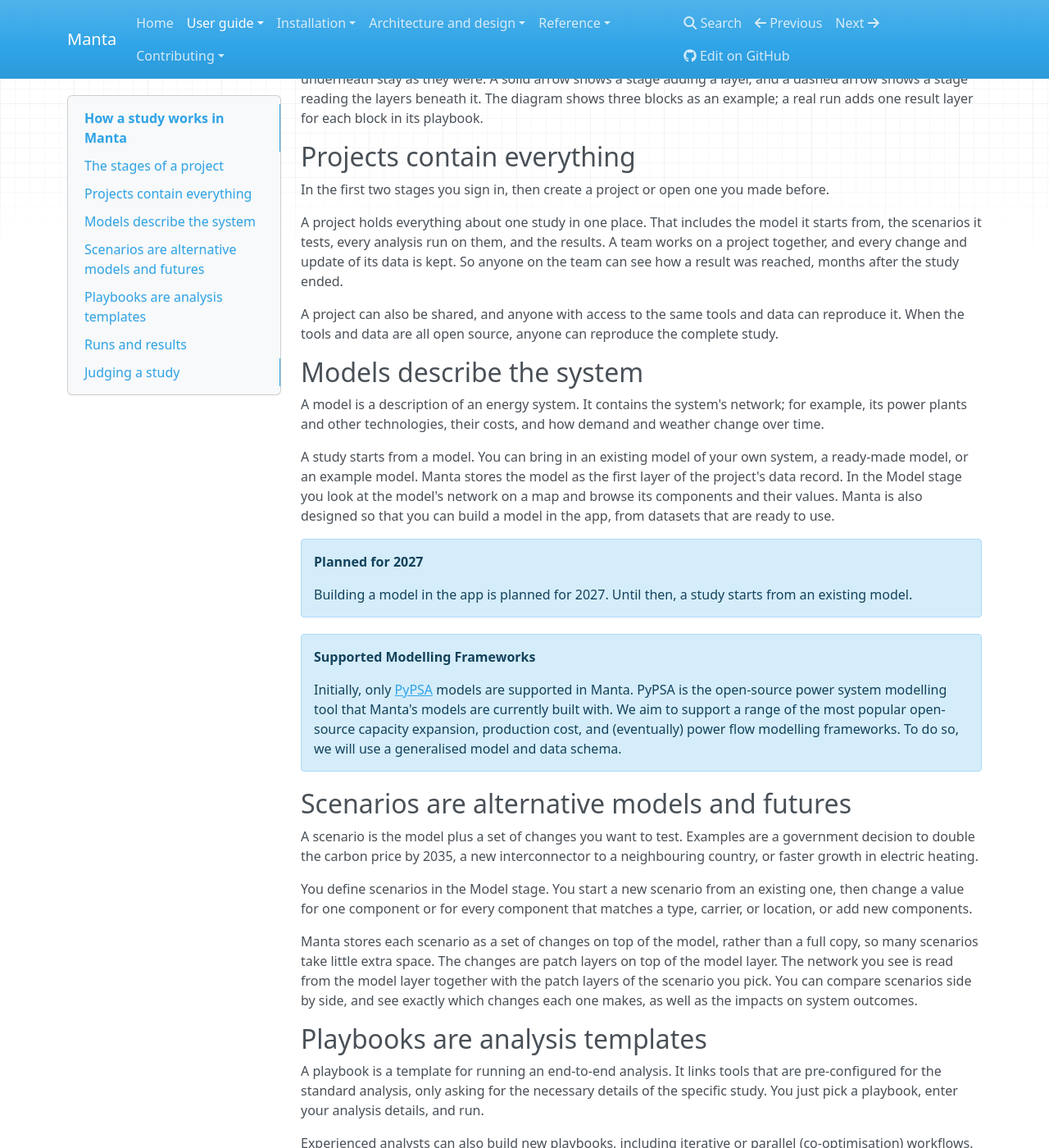
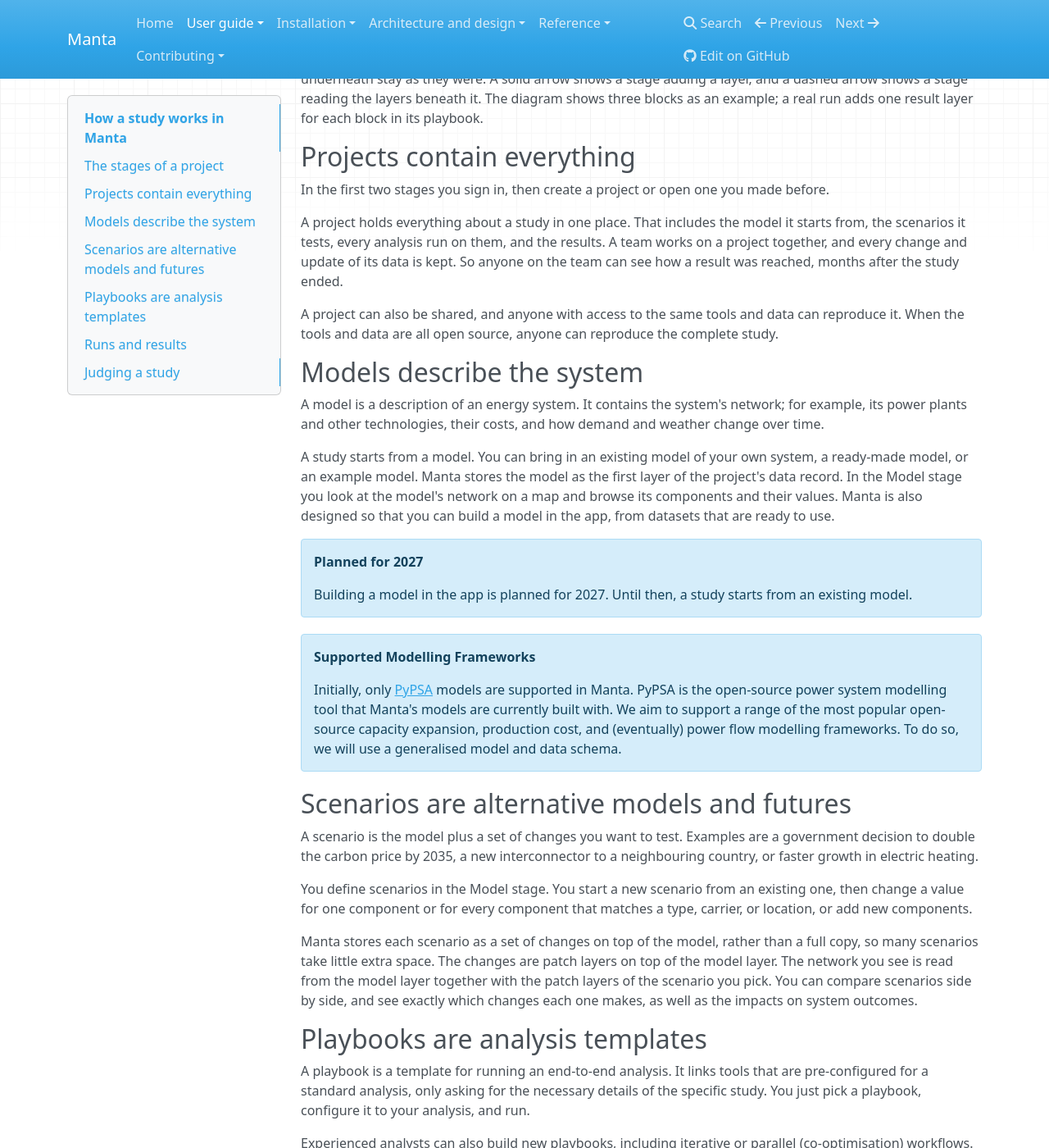
Before and after one commit to manta-plan/manta, an MkDocs documentation site: the page built from docs/user-guide/how-a-study-works.md, in a window 1280 px wide and 1400 px high, scrolled down 766 px. Shown: the whole window at 82% size. Built offline with MkDocs 1.6.1, drawn with Linux system fonts in a browser that asks for light colours; nearby versions of some CDN libraries.

Commit message:
Minor fixes in response to #310 review comments
Signed-off-by: Bryn Pickering <17178478+brynpickering@users.noreply.github.com>

```diff
--- a/docs/user-guide/how-a-study-works.md
+++ b/docs/user-guide/how-a-study-works.md
@@ -32,7 +32,7 @@ The diagram shows three blocks as an example; a real run adds one result layer f
 
 In the first two stages you sign in, then create a project or open one you made before.
 
-A project holds everything about one study in one place.
+A project holds everything about a study in one place.
 That includes the model it starts from, the scenarios it tests, every analysis run on them, and the results.
 A team works on a project together, and every change and update of its data is kept.
 So anyone on the team can see how a result was reached, months after the study ended.
@@ -79,8 +79,8 @@ You can compare scenarios side by side, and see exactly which changes each one m
 ## Playbooks are analysis templates
 
 A playbook is a template for running an end-to-end analysis.
-It links tools that are pre-configured for the standard analysis, only asking for the necessary details of the specific study.
-You just pick a playbook, enter your analysis details, and run.
+It links tools that are pre-configured for a standard analysis, only asking for the necessary details of the specific study.
+You just pick a playbook, configure it to your analysis, and run.
 
 Experienced analysts can also build new playbooks, including iterative or parallel (co-optimisation) workflows.
 
```
Also changed, not shown: docs/user-guide/purpose.md (+2 -2 lines).
